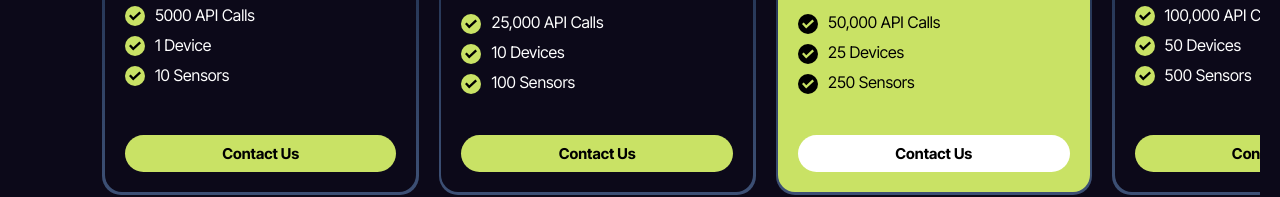
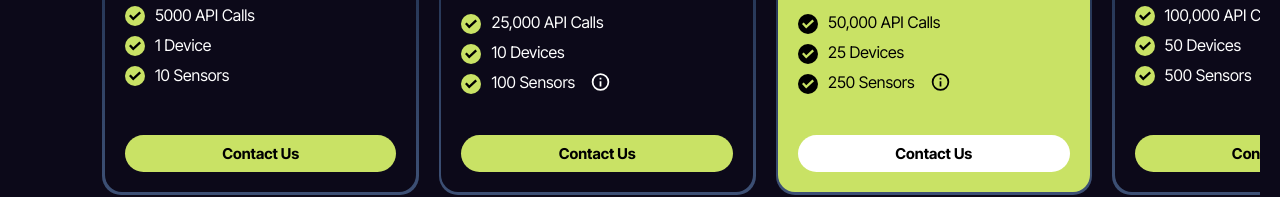
Before and after one commit to mfaisalakram/IOT-Defender, a React (Create React App) app: page / in a window 1280 px wide. Shown: the part 3419-3616 px from the top of the page. Built offline with nearby package versions, Linux system fonts and the light colour scheme.

Commit message:
info added

```diff
--- /dev/null
+++ b/src/assets/svgs/info_icon.js
@@ -0,0 +1,34 @@
+import React from "react";
+
+const InfoIcon = ({ popular }) => {
+  const strokeColor = popular ? "#000000" : "#FFFFFF";
+
+  return (
+    <svg
+      xmlns="http://www.w3.org/2000/svg"
+      viewBox="0 0 24 24"
+      width="24px"
+      height="24px"
+    >
+      <g id="Outlined">
+        <path
+          d="M13,17h-2v-6h2V17z M13,9h-2V7h2V9z"
+          style={{ fill: strokeColor }}
+        />
+        <circle
+          style={{
+            fill: "none",
+            stroke: strokeColor,
+            strokeWidth: 2,
+            strokeMiterlimit: 10,
+          }}
+          cx="12"
+          cy="12"
+          r="9"
+        />
+      </g>
+    </svg>
+  );
+};
+
+export default InfoIcon;
--- a/src/component/MembershipPlan/MembershipPlan.css
+++ b/src/component/MembershipPlan/MembershipPlan.css
@@ -74,6 +74,10 @@
   line-height: 35.4px;
   font-family: "Scandla-Bold";
   font-weight: 700;
+  display: flex;
+  justify-content: start;
+  align-items: center;
+  gap: 15px;
 }
 
 .MembershipPlan .card-outer .card-inner .type {
@@ -239,3 +243,112 @@
     padding-left: 8%;
   }
 }
+
+/* //////////  info block //////////////// */
+
+.info-block.member {
+  display: block;
+}
+
+.info-block.member a {
+  font-family: "Roboto Slab", serif;
+  text-decoration: none;
+  /* border: 1px solid #fff; */
+  border-radius: 100px;
+  width: 21px;
+  height: 21px;
+  display: block;
+  align-items: center;
+  text-align: center;
+  display: flex;
+  justify-content: center;
+}
+
+.info-block.member a span {
+  color: #fff;
+  font-size: 15px;
+  font-family: "Inter Tight";
+  font-weight: normal;
+  line-height: normal;
+  vertical-align: middle;
+}
+
+/*********************
+TOOLTIP CSS
+*********************/
+
+/* Tooltip attribute */
+.info-block.member [data-tooltip] {
+  position: relative;
+  z-index: 2;
+  cursor: pointer;
+}
+
+/* Tooltip content hidden by default */
+.info-block.member [data-tooltip]:before,
+.info-block.member [data-tooltip]:after {
+  transition: all 0.5s ease-in-out;
+  visibility: hidden;
+  -ms-filter: "progid:DXImageTransform.Microsoft.Alpha(Opacity=0)";
+  filter: progid: DXImageTransform.Microsoft.Alpha(Opacity=0);
+  opacity: 0;
+  pointer-events: none;
+}
+
+/* Tooltip position */
+.info-block.member [data-tooltip]:before {
+  position: absolute;
+  bottom: 130%;
+  left: 50%;
+  margin-bottom: 5px;
+  margin-left: -80px;
+  padding: 7px 5px;
+  width: 160px;
+  border-radius: 0;
+  -webkit-border-radius: 0;
+  -moz-border-radius: 0;
+  background-color: #ffffff;
+  background-color: hsl(0, 0%, 100%, 1);
+  color: #5e5d5d;
+  content: attr(data-tooltip);
+  text-align: center;
+  font-size: 13px;
+  line-height: normal;
+  font-family: "Inter Tight";
+  border-radius: 6px;
+  font-weight: 500;
+}
+
+/* Triangle hack for Tooltip bubble */
+.info-block.member [data-tooltip]:after {
+  position: absolute;
+  bottom: 130%;
+  left: 50%;
+  margin-left: -5px;
+  width: 0;
+  border-top: 5px solid #ffffff;
+  border-top: 5px solid hsl(0, 0%, 100%, 0.9);
+  border-right: 5px solid transparent;
+  border-left: 5px solid transparent;
+  content: " ";
+  font-size: 0;
+  line-height: 0;
+}
+
+/* Tooltip visible on hover */
+.info-block.member [data-tooltip]:hover:before,
+.info-block.member [data-tooltip]:hover:after {
+  transition: all 0.5s ease-in-out;
+  visibility: visible;
+  -ms-filter: "progid:DXImageTransform.Microsoft.Alpha(Opacity=100)";
+  filter: progid: DXImageTransform.Microsoft.Alpha(Opacity=100);
+  opacity: 1;
+}
+
+.popular .info-block.member a {
+  /* border: 1px solid #000; */
+}
+
+.popular .info-block.member a span {
+  color: #000;
+}
--- a/src/component/MembershipPlan/MembershipPlan.js
+++ b/src/component/MembershipPlan/MembershipPlan.js
@@ -6,6 +6,7 @@ import Swiper from "https://cdn.jsdelivr.net/npm/swiper@11/swiper-bundle.min.mjs
 
 import { Box } from "@mui/material";
 import "./MembershipPlan.css";
+import InfoIcon from "../../assets/svgs/info_icon";
 
 export const MembershipPlan = () => {
   const MembershipData = [
@@ -208,7 +209,11 @@ export const MembershipPlan = () => {
                         <div className="card-bottom">
                           <div className="item-list-container">
                             {item?.items?.map((el, index) => (
-                              <div className="single-item" key={index}>
+                              <div
+                                className="single-item"
+                                key={index}
+                                style={{ position: "relative" }}
+                              >
                                 {item?.type === "Popular" ? (
                                   <div>
                                     <TickBlackIconMemberShip />
@@ -218,8 +223,22 @@ export const MembershipPlan = () => {
                                     <TickGreenIcon />
                                   </div>
                                 )}
+                                <div className="title">
+                                  <span>{el?.title}</span>
 
-                                <div className="title">{el?.title}</div>
+                                  {el?.title.includes("Sensors") &&
+                                    item?.title.toLocaleLowerCase() !==
+                                      "free" && (
+                                      <div class="info-block member">
+                                        <a data-tooltip="Each device can contain maximum 10 sensors">
+                                          {/* <span>i</span> */}
+                                          <InfoIcon
+                                            popular={item?.type === "Popular"}
+                                          />
+                                        </a>
+                                      </div>
+                                    )}
+                                </div>{" "}
                               </div>
                             ))}
                           </div>
```
